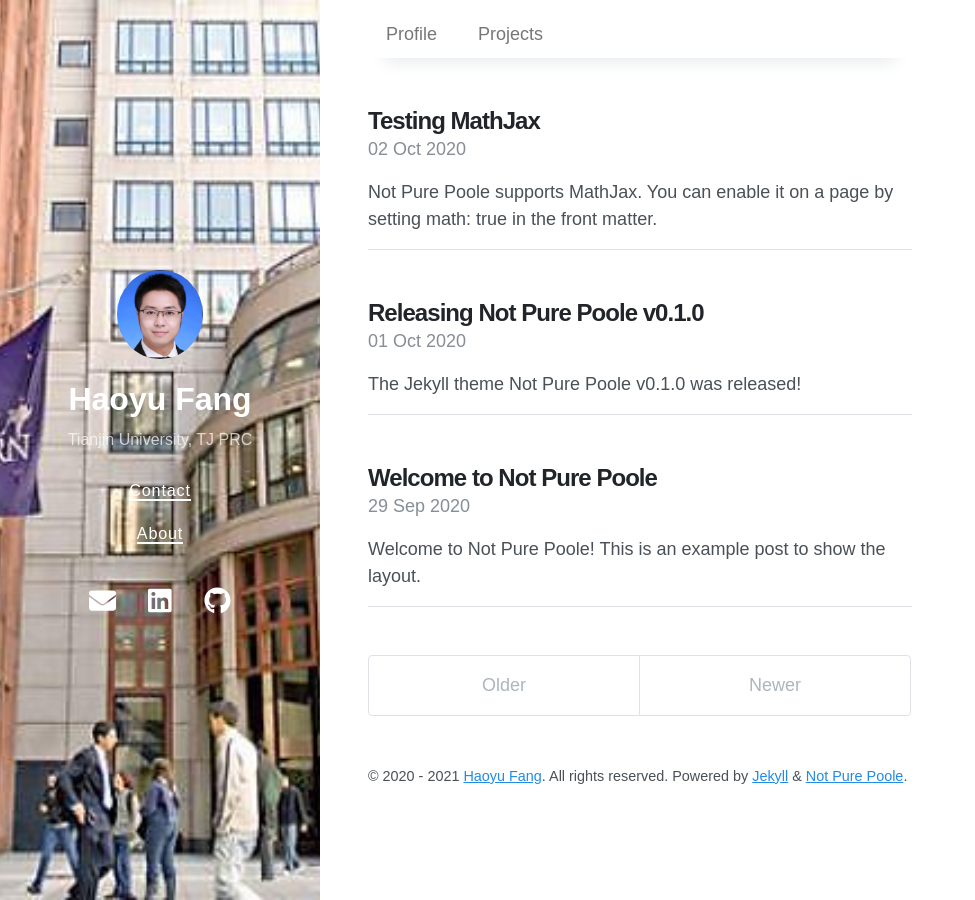
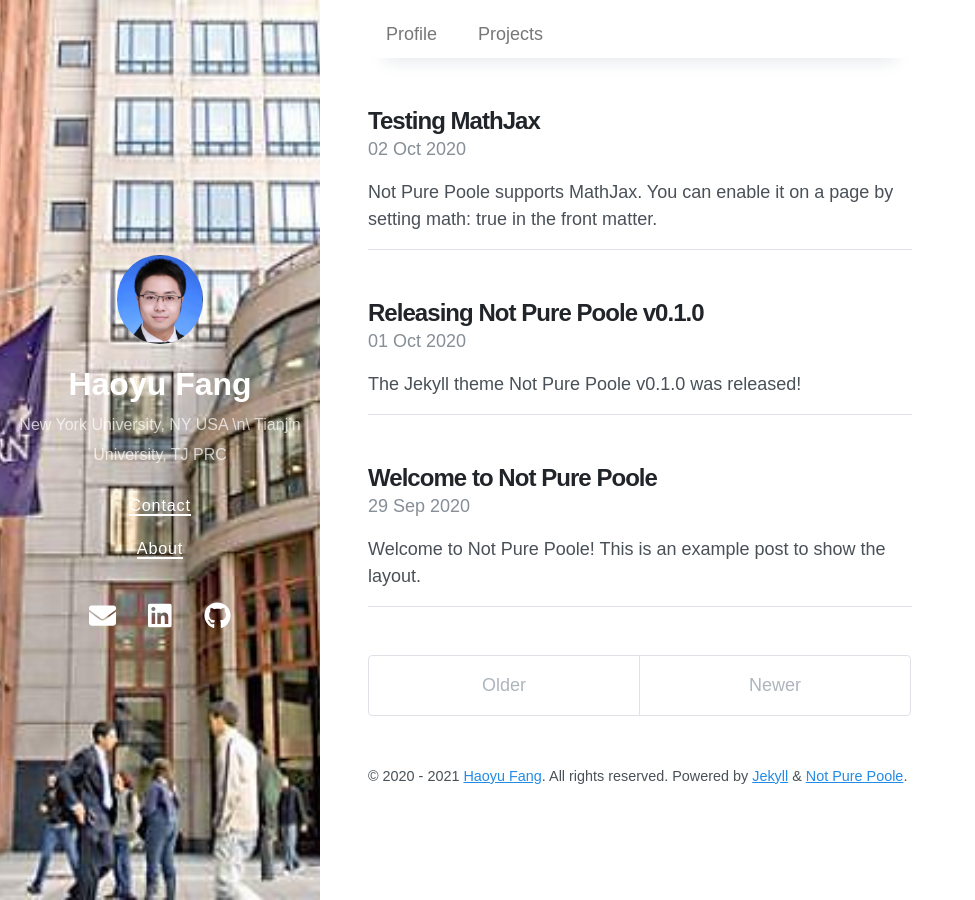
Before and after one commit to HaoyuCreate/HaoyuCreate.github.io, a Jekyll site: the page built from index.html, in a window 1280 px wide. Shown: the whole page, without its empty margins (0-975 px from the left). Built offline with Jekyll 4.4.1, drawn with Linux system fonts in a browser that asks for light colours; nearby versions of some CDN libraries; the list of posts is cut into pages by our own code; part of the change alters nothing that is shown.

Commit message:
modified

```diff
--- a/_config.yml
+++ b/_config.yml
@@ -1,7 +1,6 @@
 # Setup
 title: Haoyu Fang
-description: New York University, NY USA
-description: Tianjin University, TJ PRC
+description: New York University, NY USA \n\ Tianjin University, TJ PRC
 url: https://haoyucreate.github.io/Haoyu_Fang.github.io/
 avatar: /avatar.png
 paginate: 6
```
